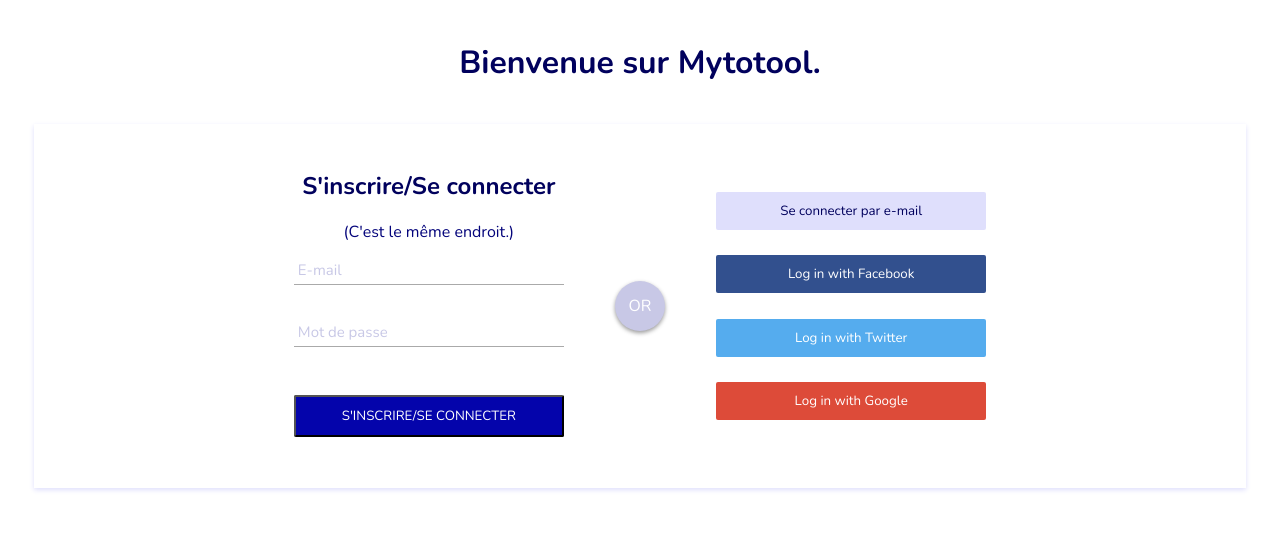
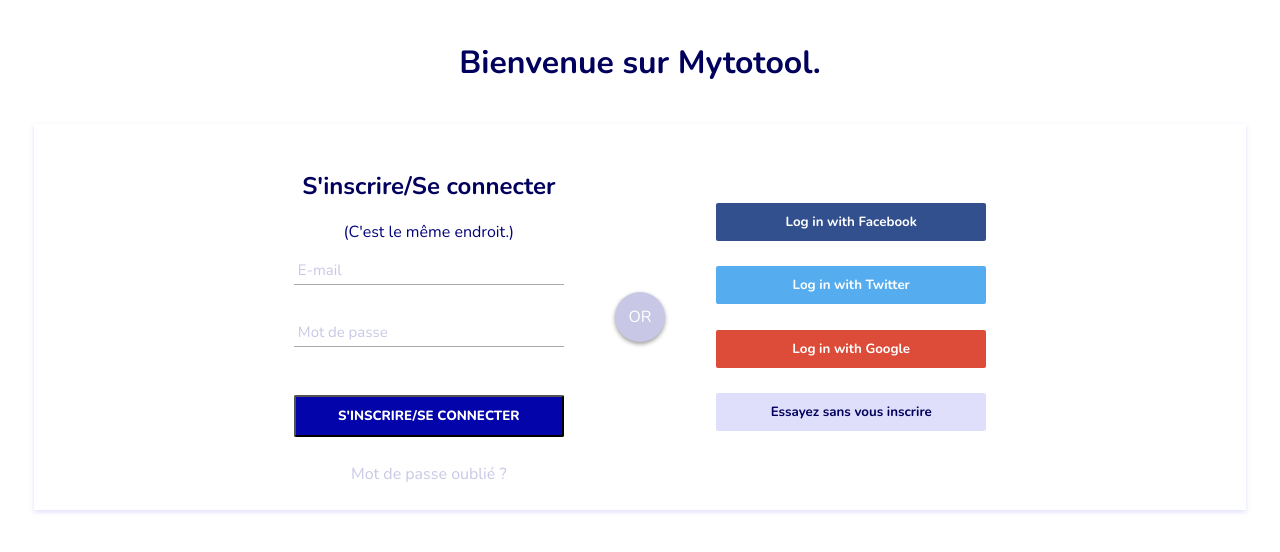
Before and after one commit to Nemamiah/todolist, a PHP site: page /connect.php in a window 1280 px wide. Shown: the part 59-611 px from the top of the page. Run offline with PHP 8.4, Linux system fonts and the light colour scheme.

Commit message:
resolvBug

```diff
--- a/color.css
+++ b/color.css
@@ -9,7 +9,9 @@ select:focus{
   color: #0404ab;
 }
 
-
+.whiteColor{
+  color:white
+}
 
 select{
   color: rgb(200 200 230);
--- a/connect.js
+++ b/connect.js
@@ -2,54 +2,61 @@ function validatePassword() {
   let message;
   let userPassword = document.getElementById("password").value;
 
-    if (userPassword.match( /[0-9]/g) &&
-            userPassword.match( /[A-Z]/g) &&
+  if (
+    userPassword.match(/[0-9]/g) &&
+    userPassword.match(/[A-Z]/g) &&
     userPassword.match(/[a-z]/g) &&
-            userPassword.match( /[^a-zA-Z\d]/g) &&
-            userPassword.length >= 12)
-        message = "<em style='font-size:12px;color:green'>Sécurité du mot de passe forte.</em>";
+    userPassword.match(/[^a-zA-Z\d]/g) &&
+    userPassword.length >= 12
+  )
+    message =
+      "<em style='font-size:12px;color:green'>Sécurité du mot de passe forte.</em>";
   else
-        message = "<em style='font-size:12px;color:red'>Attention : Votre mot de passe devrait contenir des majuscules, des minuscules, des chiffres et des caractères spéciaux en un minimum de 12 caractères.</em>";
+    message =
+      "<em style='font-size:12px;color:red'>Attention : Votre mot de passe devrait contenir des majuscules, des minuscules, des chiffres et des caractères spéciaux en un minimum de 12 caractères.</em>";
   document.getElementById("messagePwd").innerHTML = message;
 }
 
-function samePassword(){
+function samePassword() {
   let messagePass;
   let userPassword = document.getElementById("password").value;
   let userPassword2 = document.getElementById("password2").value;
 
-    if(userPassword != userPassword2){
-        messagePass = '<em style="font-size:12px;color:red">Il semblerait que les mots de passe ne correspondent pas. Merci de bien vouloir vérifier votre saisie.</em>'
+  if (userPassword != userPassword2) {
+    messagePass =
+      '<em style="font-size:12px;color:red">Il semblerait que les mots de passe ne correspondent pas. Merci de bien vouloir vérifier votre saisie.</em>';
 
     document.getElementById("messagePwd2").innerHTML = messagePass;
   } else {
-        messagePass = ""
+    messagePass = "";
     document.getElementById("messagePwd2").innerHTML = messagePass;
   }
 }
 
-function emptyName(){
+function emptyName() {
   let messageName;
   let userName = document.getElementById("name").value;
 
-    if(userName == ""){
-        messageName = "<em style='font-size:12px;color:red'>Veuillez saisir votre nom.</em>"
+  if (userName == "") {
+    messageName =
+      "<em style='font-size:12px;color:red'>Veuillez saisir votre nom.</em>";
     document.getElementById("messageName").innerHTML = messageName;
   } else {
-        messageName = ""
+    messageName = "";
     document.getElementById("messageName").innerHTML = messageName;
   }
 }
 
-function emptyMail(){
+function emptyMail() {
   let messageMail;
   let userMail = document.getElementById("mail").value;
 
-    if(userMail == ""){
-        messageMail = "<em style='font-size:12px;color:red'>Veuillez saisir votre adresse e-mail.</em>"
+  if (userMail == "") {
+    messageMail =
+      "<em style='font-size:12px;color:red'>Veuillez saisir votre adresse e-mail.</em>";
     document.getElementById("messageMail").innerHTML = messageMail;
-    }else {
-        messageMail = ""
+  } else {
+    messageMail = "";
     document.getElementById("messageMail").innerHTML = messageMail;
   }
 }
@@ -59,25 +66,21 @@ var displayPassword = document.getElementById("password2");
 var displayRegisterOn = document.getElementById("messageRegisterOn");
 var displayRegisterOff = document.getElementById("messageRegisterOff");
 
+displayName.style.display = "none";
+displayPassword.style.display = "none";
+displayRegisterOn.style.display = "none";
 
-displayName.style.display = 'none';
-displayPassword.style.display = 'none';
-displayRegisterOn.style.display = 'none';
-
-
-
-function verifUser(){
-    // e.preventDefault();
+document.getElementById("signupSubmit").addEventListener("click", function (e) {
+  e.preventDefault();
   let userMail = document.getElementById("mail").value;
   let userMailDb = "test@mail.fr";
 
-
-    if(userMail != userMailDb){
-        displayName.style.display = 'block';
-        displayPassword.style.display = 'block';
-        displayRegisterOn.style.display = 'block';
-        displayRegisterOff.style.display = 'none';
+  if (userMail != userMailDb) {
+    displayName.style.display = "block";
+    displayPassword.style.display = "block";
+    displayRegisterOn.style.display = "block";
+    displayRegisterOff.style.display = "none";
   } else {
-        document.location.href="./index.html"
+    document.location.href = "./index.html";
   }
-}
+});
--- a/connect.php
+++ b/connect.php
@@ -95,12 +95,12 @@
             <p class="fontSize16p m0 tac" id="messageRegisterOff">(C'est le même endroit.)</p>
 
             <p class="m0 tac" id="messageRegisterOn">Enchanté,
-              <br> pour pouvoir sauvegarder votre To do list, vous pouvez vous enregistrer en complétant les champs qui viennent d'apparaître.</p>
+              <br>N'hésitez pas à créer un compte.</p>
 
-          <form class="flex flexCol" action="./users.php"
-          method="post">
-          <!--   -->
-
+          <form class="flex flexCol"
+          method="post"
+          >
+          <!-- action="./users.php"  -->
 
             <span class="" id="messageName"></span>
             <input
@@ -153,11 +153,13 @@
             <input
               class="ptb10 mtb2"
               type="submit"
-              onclick="verifUser(e)"
               name="signUpSubmit"
               value="S'inscrire/Se connecter"
+              id="signupSubmit"
               title="S'inscrire/Se connecter"
             />
+          <a href=""><p class="tac m0">Mot de passe oublié ?</p></a>
+
           </form>
         </article>
 
@@ -166,20 +168,22 @@
         </article>
 
         <article class="w270 mtb2 mlr2 flex flexCol spaceA flexC">
-          <button
-            class="btnClassic ptb10 plr15 mtb1"
-            title="Se connecter par e-mail"
-          >Se connecter par e-mail
-          </button>
-          <!-- <a href=""><p class="tac">Mot de passe oublié ?</p></a> -->
-          <button title="Se connecter avec Facebook" class="social-signin facebook ptb10 plr15 mtb1">
+
+          <button title="Se connecter avec Facebook" class="whiteColor hoverBtn facebook ptb10 plr15 mtb1">
             Log in with Facebook
           </button>
-          <button title="Se connecter avec Twitter" class="social-signin twitter ptb10 plr15 mtb1">
+          <button title="Se connecter avec Twitter" class="whiteColor hoverBtn twitter ptb10 plr15 mtb1">
             Log in with Twitter
           </button>
-          <button title="Se connecter avec Google" class="social-signin google ptb10 plr15 mtb1">
+          <button title="Se connecter avec Google" class="whiteColor hoverBtn google ptb10 plr15 mtb1">
             Log in with Google
+          </button>
+          <button
+            class="hoverBtn ptb10 plr15 mtb1 btnClassic "
+            type="button"
+            title="Accéder au site sans s'inscrire"
+            onclick="self.location.href='./index.html'"
+          >Essayez sans vous inscrire
           </button>
         </article>
       </section>
--- a/connectMain.css
+++ b/connectMain.css
@@ -37,7 +37,7 @@ input[type="submit"] {
   background: #0404ab;
   border-radius: 2px;
   color: #fff;
-  font-weight: 500;
+  font-weight: 800;
   text-transform: uppercase;
   transition: 0.1s ease;
   cursor: pointer;
@@ -49,6 +49,7 @@ input[type="submit"]:focus {
   box-shadow: 0 2px 4px rgba(0, 0, 0, 0.4);
   transition: 0.1s ease;
 }
+
 
 input[type="submit"]:active {
   opacity: 1;
@@ -67,35 +68,34 @@ input[type="submit"]:active {
   text-align: center;
 }
 
-button.social-signin {
+.hoverBtn {
   border: none;
   border-radius: 2px;
-  color: #fff;
-  font-weight: 500;
+  font-weight: 700;
   transition: 0.2s ease;
   cursor: pointer;
 }
 
-button.social-signin:hover,
-button.social-signin:focus {
+.hoverBtn:hover,
+.hoverBtn:focus {
   box-shadow: 0 2px 4px rgba(0, 0, 0, 0.4);
 
   transition: 0.2s ease;
 }
 
-button.social-signin:active {
+.hoverBtn:active {
   box-shadow: 0 1px 2px rgba(0, 0, 0, 0.4);
   transition: 0.2s ease;
 }
 
-button.social-signin.facebook {
+.hoverBtn.facebook {
   background: #32508e;
 }
 
-button.social-signin.twitter {
+.hoverBtn.twitter {
   background: #55acee;
 }
 
-button.social-signin.google {
+.hoverBtn.google {
   background: #dd4b39;
 }
--- /dev/null
+++ b/home.js
@@ -0,0 +1,6 @@
+var fieldFav = document.getElementById("addFavList");
+fieldFav.addEventListener("click", ()=>{
+    if (fieldFav){
+    fieldFav.style.color = "#0404ab";
+    }
+});
--- a/index.html
+++ b/index.html
@@ -364,5 +364,7 @@
       <p class="tac fixed bottom m0 ptb10"> Co-pirate Thibault BOUCHE <sup>&copy</sup></p>
     </footer> -->
     <script src="./main.js"></script>
+    <script src="./home.js"></script>
+
   </body>
 </html>
--- a/main.js
+++ b/main.js
@@ -1,4 +1,4 @@
-console.log("Hello");
+console.log("HelloMain");
 
 function searchBar(){
     console.log("searchbar ok")
@@ -43,10 +43,3 @@ function deleteTask(){
 function doneTask(){
     console.log("doneTask ok");
 }
-
-var fieldFav = document.getElementById("addFavList");
-fieldFav.addEventListener("click", ()=>{
-    if (fieldFav){
-    fieldFav.style.color = "#0404ab";
-    }
-});
```
Lines whose indentation alone changed are shown as unchanged.
